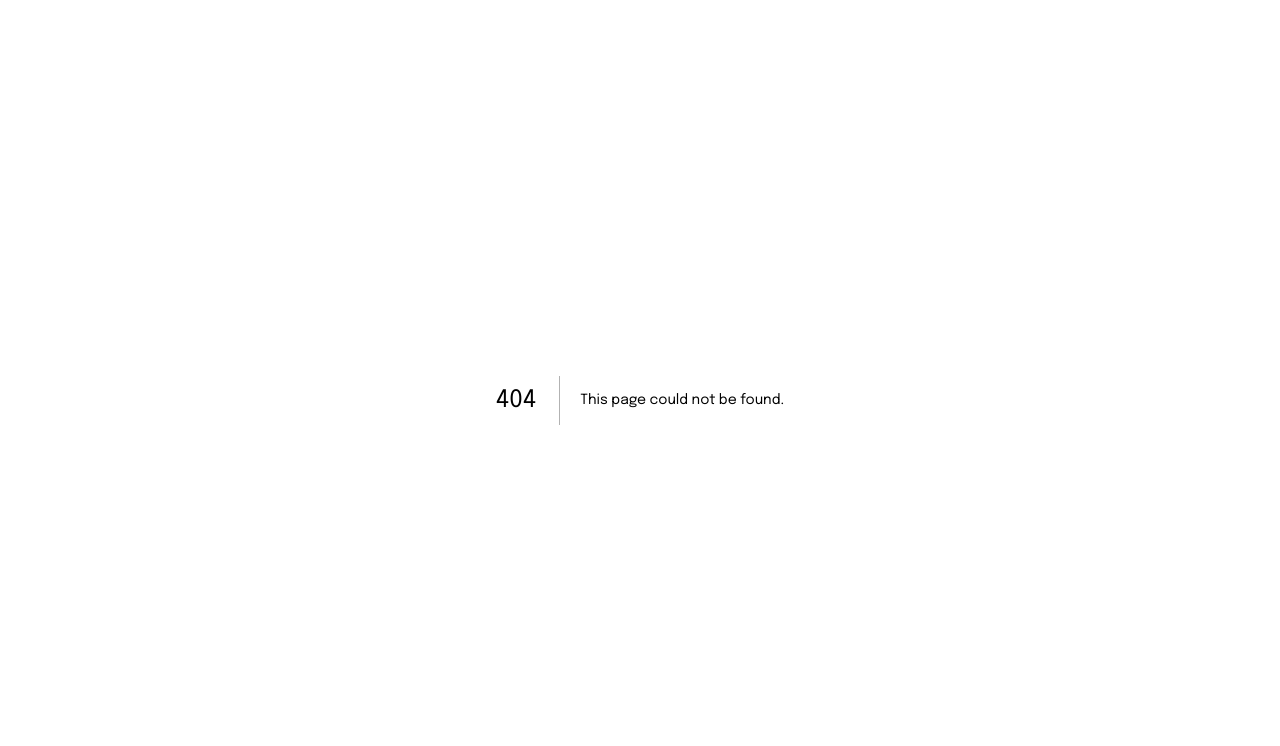
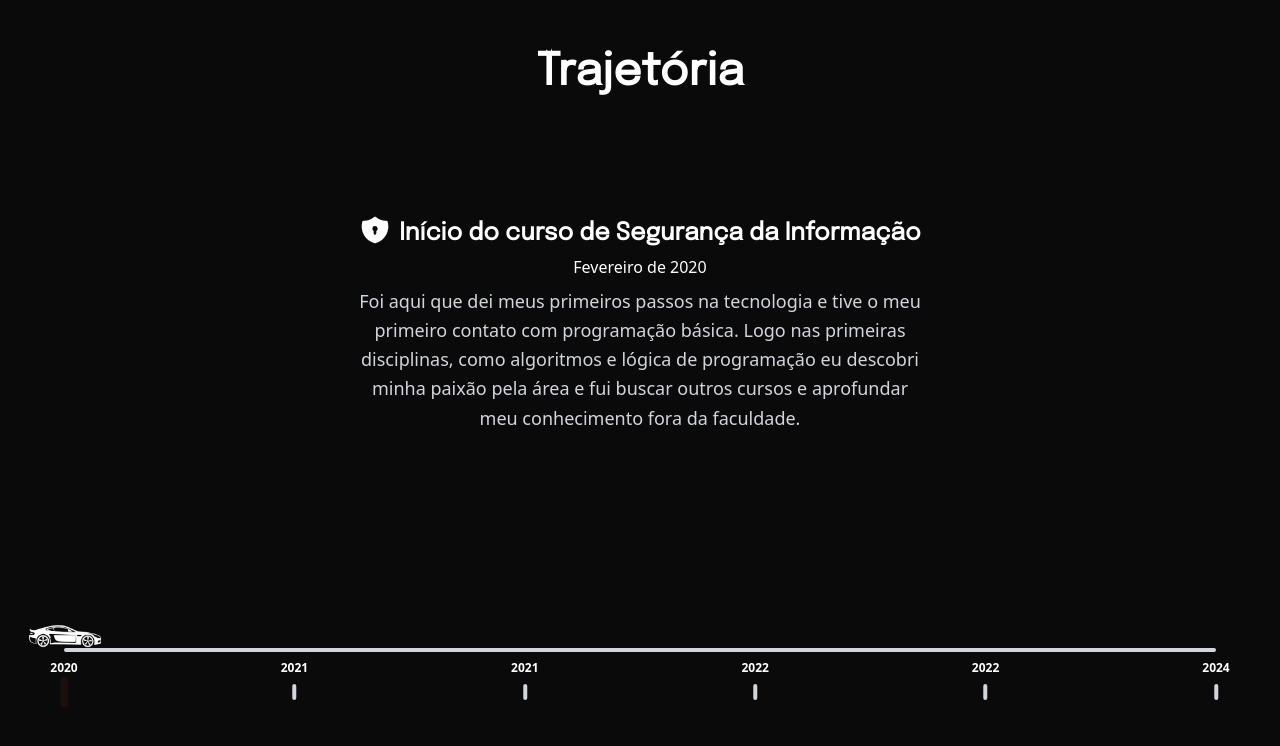
Before and after one commit to felipesindeaux/portfolio-2.0, a Next.js app: page /roadmap in a window 1280 px wide. Before the commit this address had no page. Shown: the top 746 px of the page. Built offline with nearby package versions, Linux system fonts and the light colour scheme.

Commit message:
feat: roadmap section

```diff
--- a/src/app/layout.tsx
+++ b/src/app/layout.tsx
@@ -33,6 +33,7 @@ export default function RootLayout({
       </head>
       <body
         className="antialiased"
+        suppressHydrationWarning
       >
         {children}
       </body>
--- a/src/app/page.tsx
+++ b/src/app/page.tsx
@@ -1,14 +1,15 @@
 import About from "./about/page";
+import RoadMap from "./roadmap/page";
 import Skills from "./skills/page";
 
 export default function Home() {
   return (
-    <div className="overflow-y-scroll h-screen overflow-x-hidden font-[family-name:var(--text-font)]">
+    <div id="page-container" className="overflow-y-scroll h-screen overflow-x-hidden font-[family-name:var(--text-font)] [&::-webkit-scrollbar]:hidden scrollbar-none">
       <main>
         <About />
-        <div>
-          <Skills />
-        </div>
+        <Skills />
+        <RoadMap />
+        <div className="h-[100vh]"/>
       </main>
     </div>
   );
--- /dev/null
+++ b/src/app/roadmap/page.tsx
@@ -0,0 +1,153 @@
+'use client';
+import { motion, useMotionValueEvent, useScroll, useTransform } from 'framer-motion';
+import { useEffect, useMemo, useRef, useState } from 'react';
+import { TbShieldLockFilled } from "react-icons/tb";
+import { FaLaptopCode } from "react-icons/fa";
+import { FaCode } from "react-icons/fa6";
+import { GiTeacher } from "react-icons/gi";
+
+function setScrollProgress(container: HTMLElement, progress: number) {
+  const maxScroll = container.scrollHeight - container.clientHeight;
+  container.scrollTo({
+    top: maxScroll * progress,
+    behavior: "smooth",
+  });
+}
+
+const TIMELINE = [
+  { year: '2020', date: 'Fevereiro de 2020', label: 'Início do curso de Segurança da Informação', icon: TbShieldLockFilled, description: 'Foi aqui que dei meus primeiros passos na tecnologia e tive o meu primeiro contato com programação básica. Logo nas primeiras disciplinas, como algoritmos e lógica de programação eu descobri minha paixão pela área e fui buscar outros cursos e aprofundar meu conhecimento fora da faculdade.' },
+  { year: '2021', date: 'Outubro de 2021', label: 'Início do curso de FullStack', icon: FaCode, description: 'Após explorar conteúdos por conta própria, decidi dar um passo maior e ingressei no curso profissionalizante da Kenzie Academy. Essa experiência foi essencial para consolidar minha base e iniciar uma jornada completa no desenvolvimento FullStack.' },
+  { year: '2021', date: 'Novembro de 2021', label: 'Início do trabalho de Peer Coach(Monitoria)', icon: GiTeacher, description: 'Meu desempenho se destacou no curso e tive a oportunidade de atuar como Peer Coach, auxiliando novos alunos. Essa experiência me proporcionou aprimorar habilidades de comunicação, liderança e mentoria, além de reforçar meu conhecimento técnico ao ensinar.' },
+  { year: '2022', date: 'Setembro de 2022', label: 'Conclusão do curso de FullStack', icon: FaCode, description: 'Finalizei o curso de FullStack com sólida experiência em projetos práticos e pronto para enfrentar os desafios do mercado. A jornada consolidou meu domínio em diversas tecnologias e reforçou minha confiança para atuar profissionalmente.' },
+  { year: '2022', date: 'Outubro de 2022', label: 'Início do trabalho de Desenvolvedor FullStack na uMode', icon: FaLaptopCode, description: 'Na uMode tive minha primeira oportunidade profissional, onde eu aprendi muito e onde tive meus maiores desafios, tendo a possibilidade de trabalhar com diversas tecnologias em diversas soluções no mercado da moda.' },
+  { year: '2024', date: 'Maio de 2024', label: 'Conclusão do curso de Segurança da Informação', icon: TbShieldLockFilled, description: 'Concluí a graduação em Segurança da Informação, ampliando meu conhecimento em proteção de dados, redes e práticas de cibersegurança. Essa base, aliada à experiência em desenvolvimento, me tornou um profissional completo, capaz de unir performance e segurança em soluções digitais.' }
+];
+
+export default function RoadMap() {
+  const containerRef = useRef(null);
+  const lineRef = useRef<HTMLDivElement>(null);
+
+  const [activeMilestone, setActiveMilestone] = useState(0);
+
+  const ActiveIcon = useMemo(() => TIMELINE[activeMilestone].icon, [activeMilestone]);
+
+  const { scrollYProgress } = useScroll({
+    container: containerRef,
+  });
+
+  const carPosition = useTransform(scrollYProgress, [0, 1], ['1px', `${lineRef.current?.offsetWidth || 1}px`]);
+
+  useMotionValueEvent(scrollYProgress, "change", (latest) => {
+    const index = Math.round(latest * (TIMELINE.length - 1));
+    setActiveMilestone(index);
+
+    const roadMapScroll = document.getElementById("roadmap-scroll");
+    const pageContainer = document.getElementById("page-container");
+    if (!pageContainer) return;
+    if (!roadMapScroll) return;
+
+    if (latest < 0.01 || latest > 0.99) { // if roadmap scroll ended, enable window scroll and disable roadmap scroll
+      pageContainer.style.overflowY = "";
+      roadMapScroll.style.overflowY = 'hidden';
+
+      if (latest < 0.01) { // after disable roamap scroll. When scroll progress is at 0 ou 1, set current scroll progress to 0.01 or 0.99 to prevent scroll lock
+        scrollYProgress.setCurrent(0.01)
+      } else {
+        scrollYProgress.setCurrent(0.99)
+      }
+    } else { // disable window scroll and enable roadmap scroll
+      pageContainer.style.overflowY = "hidden";
+      roadMapScroll.style.overflowY = 'scroll';
+    }
+  });
+
+  useEffect(() => {
+    const observer = new IntersectionObserver(
+      ([entry]) => {
+        const scrollY = scrollYProgress.get()
+        const pageContainer = document.getElementById("page-container");
+        const roadMapScroll = document.getElementById("roadmap-scroll");
+        if (entry.isIntersecting && pageContainer && roadMapScroll) { // entering section, disable windows scroll and enable roadmap scroll
+          pageContainer.style.overflowY = 'hidden';
+          roadMapScroll.style.overflowY = 'scroll';
+          roadMapScroll.scrollIntoView({ behavior: 'smooth' }); // scroll to the top of the section to ensure full view.
+
+          if (scrollY === 0.99) {
+            setScrollProgress(roadMapScroll, 0.98); // Set different progress to prevent scroll lock
+          }
+          if (scrollY === 0.01) {
+            setScrollProgress(roadMapScroll, 0.02);  // Set different progress to prevent scroll lock
+          }
+        } else if (pageContainer && roadMapScroll) { // enable window scroll and disable roadmap scroll
+          pageContainer.style.overflowY = '';
+          roadMapScroll.style.overflowY = 'hidden';
+        }
+      },
+      { threshold: 0.90 }
+    );
+
+    if (containerRef.current) {
+      observer.observe(containerRef.current);
+    }
+
+    return () => {
+      const pageContainer = document.getElementById("page-container");
+      observer.disconnect();
+      if (pageContainer) {
+        pageContainer.style.overflow = '';
+      }
+    };
+  }, [scrollYProgress]);
+
+  return (
+    <div className="relative w-full h-screen bg-(--background-primary) overflow-hidden">
+      <div
+        ref={containerRef}
+        id='roadmap-scroll'
+        className="w-full h-full overflow-y-scroll overflow-x-hidden [&::-webkit-scrollbar]:hidden scrollbar-none"
+      >
+        <div className="h-[300vh] relative">
+          <div className="sticky top-0 flex flex-col items-center overflow-auto justify-around w-[100vw] h-screen py-10">
+            <h1>Trajetória</h1>
+            <div className="w-full h-full flex flex-col items-center justify-around">
+              <motion.div
+                initial={{ opacity: 0 }}
+                animate={{ opacity: 1 }}
+                transition={{ duration: 0.6 }}
+                key={TIMELINE[activeMilestone].label}
+                className="flex flex-col items-center text-white">
+                <div className='flex flex-col max-w-[90%] md:max-w-none items-center md:flex-row'>
+                  <ActiveIcon className='mr-2 mb-[9px] w-[32px] h-[32px]' />
+                  <h2 className="text-2xl font-semibold text-center">{TIMELINE[activeMilestone].label}</h2>
+                </div>
+                <span>{TIMELINE[activeMilestone].date}</span>
+                <p className="text-lg mt-2 max-w-[90%] md:max-w-xl text-center text-gray-300 leading-relaxed">{TIMELINE[activeMilestone].description}</p>
+              </motion.div>
+
+
+              <div ref={lineRef} className="relative w-[85%] md:w-[90%] h-1 bg-gray-300 rounded-full">
+                {TIMELINE.map((item, index) => (
+                  <div
+                    key={index}
+                    className="absolute top-3 transform -translate-x-1/2 flex flex-col items-center"
+                    style={{ left: `${(index / (TIMELINE.length - 1)) * 100}%` }}
+                  >
+                    <span className="text-xs font-bold mb-2 text-white whitespace-nowrap">{item.year}</span>
+                    <div className={`w-1 h-4 rounded-xs ${index === activeMilestone ? 'bg-orange-500  animate-ping ' : 'bg-gray-300'}`} />
+                  </div>
+                ))}
+
+                <motion.img
+                  src="/images/roadmap_car.png"
+                  alt="Roadmap Car"
+                  className="absolute -top-13 w-20 h-auto translate-x-[-26%] md:translate-x-[-50%]"
+                  style={{ left: carPosition, transition: '1s' }}
+                />
+              </div>
+            </div>
+          </div >
+        </div>
+      </div>
+    </div >
+  );
+};
--- a/src/app/skills/page.tsx
+++ b/src/app/skills/page.tsx
@@ -47,7 +47,7 @@ export default function Skills() {
               key={tab.id}
               onClick={() => setActiveTab(tab.id)}
               className={`skill-section-tab select-none w-[120px] sm:w-[160px] md:w-[200px] lg:w-[228px] transition flex flex-col items-center justify-center ${activeTab === tab.id
-                ? "bg-[var(--background-primary)]"
+                ? "bg-(--background-primary)"
                 : "bg-[#1d1d1d] opacity-50 hover:opacity-100 cursor-pointer"
                 }`}
             >
```
Also changed, not shown: public/images/roadmap_car.png (added).
